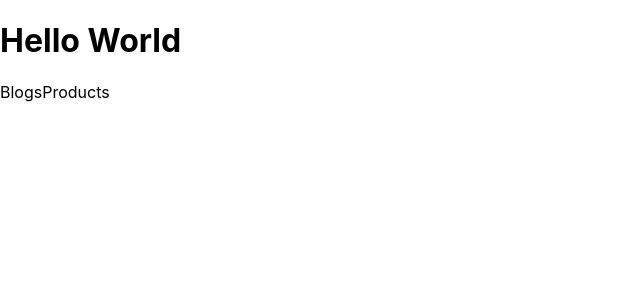
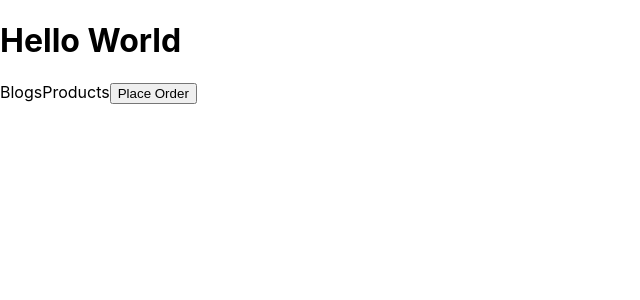
Before and after one commit to ZarelLast/NextJS1, a Next.js app: page / in a window 1280 px wide. Shown: the top 300 px of the page, without its empty margins (0-640 px from the left). Built offline with nearby package versions, Linux system fonts and the light colour scheme.

Commit message:
nav programmaticaly

```diff
--- a/pages/index.js
+++ b/pages/index.js
@@ -1,6 +1,14 @@
 import Link from 'next/link';
+import { useRouter } from 'next/router';
 
 function Home() {
+  const router = useRouter();
+
+  const handleOrder = () => {
+    console.log('Placing Order');
+    router.push('/product');
+  };
+
   return (
     <div>
       <h1>Hello World</h1>
@@ -10,6 +18,7 @@ function Home() {
       <Link href="/product">
         <a>Products</a>
       </Link>
+      <button onClick={handleOrder}>Place Order</button>
     </div>
   );
 }
```
